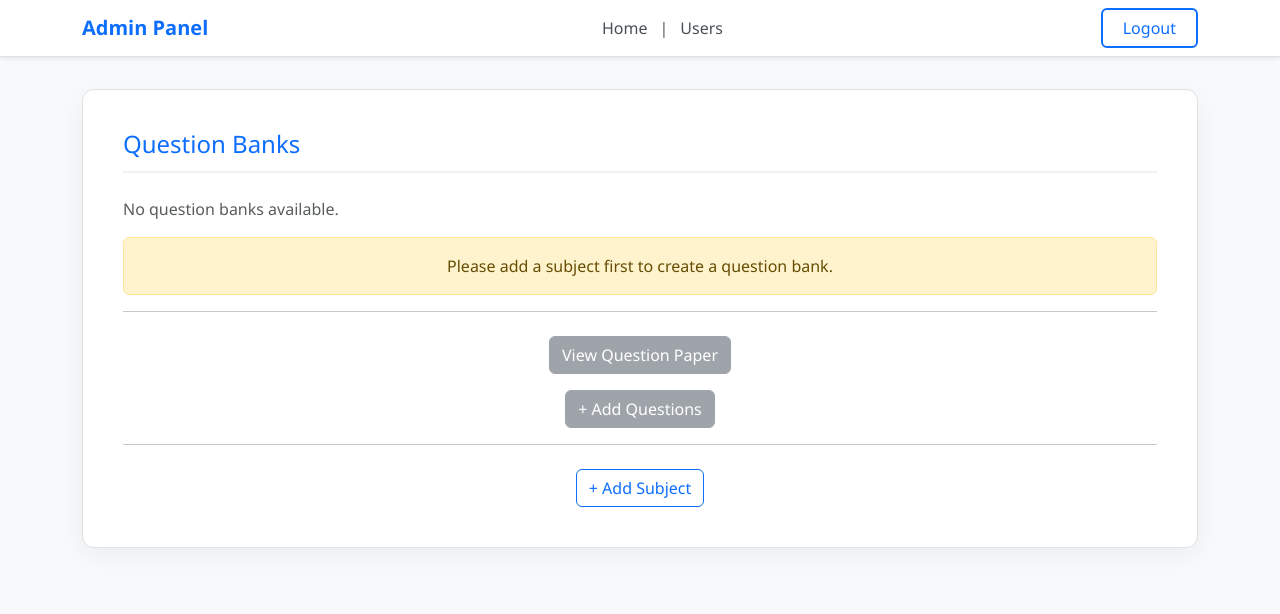
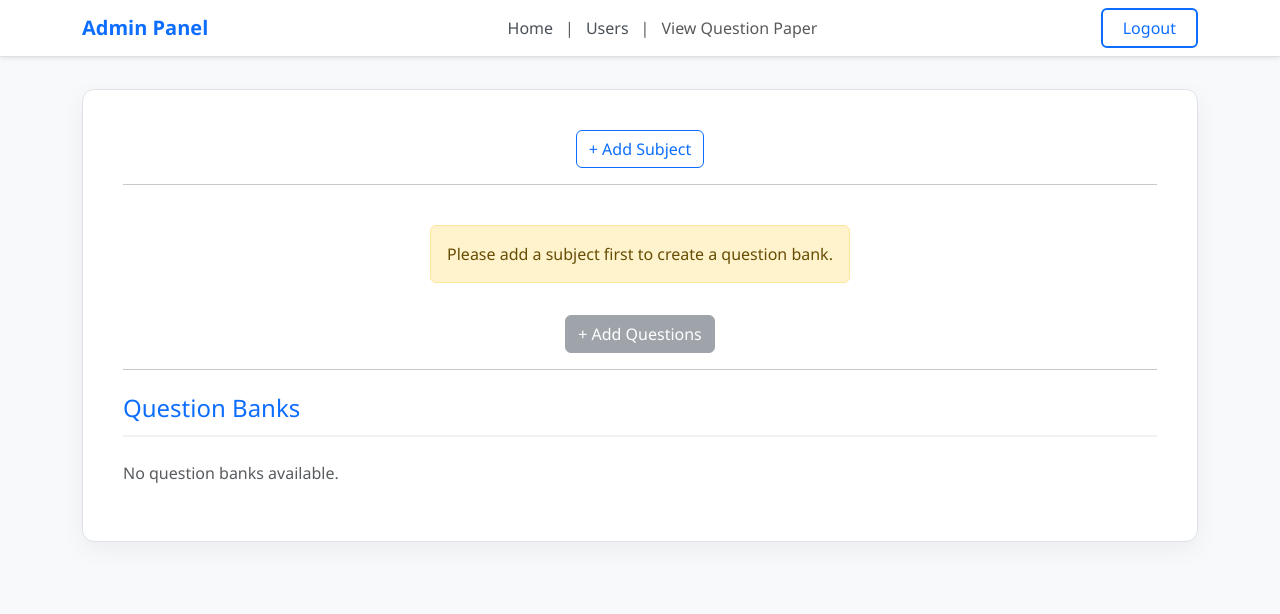
Before and after one commit to Rahul01-IITm/question_bank_generator, a Flask app: page /admin_dashboard in a window 1280 px wide. Shown: the top 614 px of the page. Run offline with Flask 3, Linux system fonts and the light colour scheme; the visitor is signed in with stand-in values (Sample User, id 1).

Commit message:
added marks attribute in model , added dropdown in the add questionbank form only showing available subjects and updated the admin dashboard template structure.

```diff
--- a/controllers/admin_routes.py
+++ b/controllers/admin_routes.py
@@ -63,7 +63,7 @@ def add_questionbank():
             flash('Both fields are required.', 'danger')
             return redirect(url_for('add_questionbank'))
 
-        # Normalize inputs to lowercase for comparison
+
         subject = Subject.query.filter(func.lower(Subject.name) == subject_name_input.lower()).first()
 
         if not subject:
@@ -87,8 +87,8 @@ def add_questionbank():
 
         flash('Question bank added successfully.', 'success')
         return redirect(url_for('admin_dashboard'))
-
-    return render_template('admin_templates/add_questionbank.html')
+    subjects = Subject.query.order_by(Subject.name).all()
+    return render_template('admin_templates/add_questionbank.html',subjects=subjects)
 
 
 
--- a/templates/admin_templates/admin_dashboard.html
+++ b/templates/admin_templates/admin_dashboard.html
@@ -3,7 +3,27 @@
 {% block title %}Admin Dashboard{% endblock %}
 
 {% block content %}
-<div class="question-banks-wrapper">
+<div class="text-center">
+  <a href="{{url_for('add_subject')}}" class="btn btn-outline-primary">+ Add Subject</a>
+</div>
+
+<hr>
+
+<div class="action-buttons d-flex flex-column align-items-center gap-3 mt-4">
+  {% if subjects %}
+  <a href="{{url_for('add_questionbank')}}" class="btn btn-success align-self-center mt-3">+ Add Question Bank</a>
+  <a href="{{url_for('add_questions')}}" class="btn btn-info text-white">+ Add Questions</a>
+  {% else %}
+  <div class="alert alert-warning text-center mt-3" role="alert">
+    Please add a subject first to create a question bank.
+  </div>
+  <a href="#" class="btn btn-secondary disabled" tabindex="-1" aria-disabled="true">+ Add Questions</a>
+  {% endif %}
+</div>
+
+<hr>
+
+<div class="question-banks-wrapper mt-4">
   <div>
     <h3 class="section-title">Question Banks</h3>
 
@@ -29,31 +49,6 @@
     <p class="text-muted">No question banks available.</p>
     {% endif %}
   </div>
-
-  {% if subjects %}
-  <a href="{{url_for('add_questionbank')}}" class="btn btn-success align-self-center mt-3">+ Add Question Bank</a>
-  {% else %}
-  <div class="alert alert-warning text-center mt-3" role="alert">
-    Please add a subject first to create a question bank.
-  </div>
-  {% endif %}
 </div>
 
-<hr>
-
-<div class="action-buttons d-flex flex-column align-items-center gap-3 mt-4">
-  {% if subjects %}
-  <a href="#" class="btn btn-primary">View Question Paper</a>
-  <a href="{{url_for('add_questions')}}" class="btn btn-info text-white">+ Add Questions</a>
-  {% else %}
-  <a href="#" class="btn btn-secondary disabled" tabindex="-1" aria-disabled="true">View Question Paper</a>
-  <a href="#" class="btn btn-secondary disabled" tabindex="-1" aria-disabled="true">+ Add Questions</a>
-  {% endif %}
-</div>
-
-<hr>
-
-<div class="text-center mt-4">
-  <a href="{{url_for('add_subject')}}" class="btn btn-outline-primary">+ Add Subject</a>
-</div>
 {% endblock %}
--- a/templates/admin_templates/base.html
+++ b/templates/admin_templates/base.html
@@ -207,6 +207,12 @@
           <li class="nav-item">
             <a class="nav-link nav-center-links" href="{{url_for('user_information')}}">Users</a>
           </li>
+           <li class="nav-item px-1"> <!-- Wrapper for separator with padding -->
+            <span class="text-muted">|</span>
+          </li>
+          <li class="nav-item">
+            <a class="nav-link nav-center=links" href="#">View Question Paper</a>
+          </li>
         </ul>
         <form action="{{ url_for('logout') }}" method="POST" class="d-flex">
           <button type="submit" class="btn btn-logout">Logout</button>
```
Also changed, not shown: models.py (+9 -8 lines), templates/admin_templates/add_questionbank.html (+7 -2 lines).
